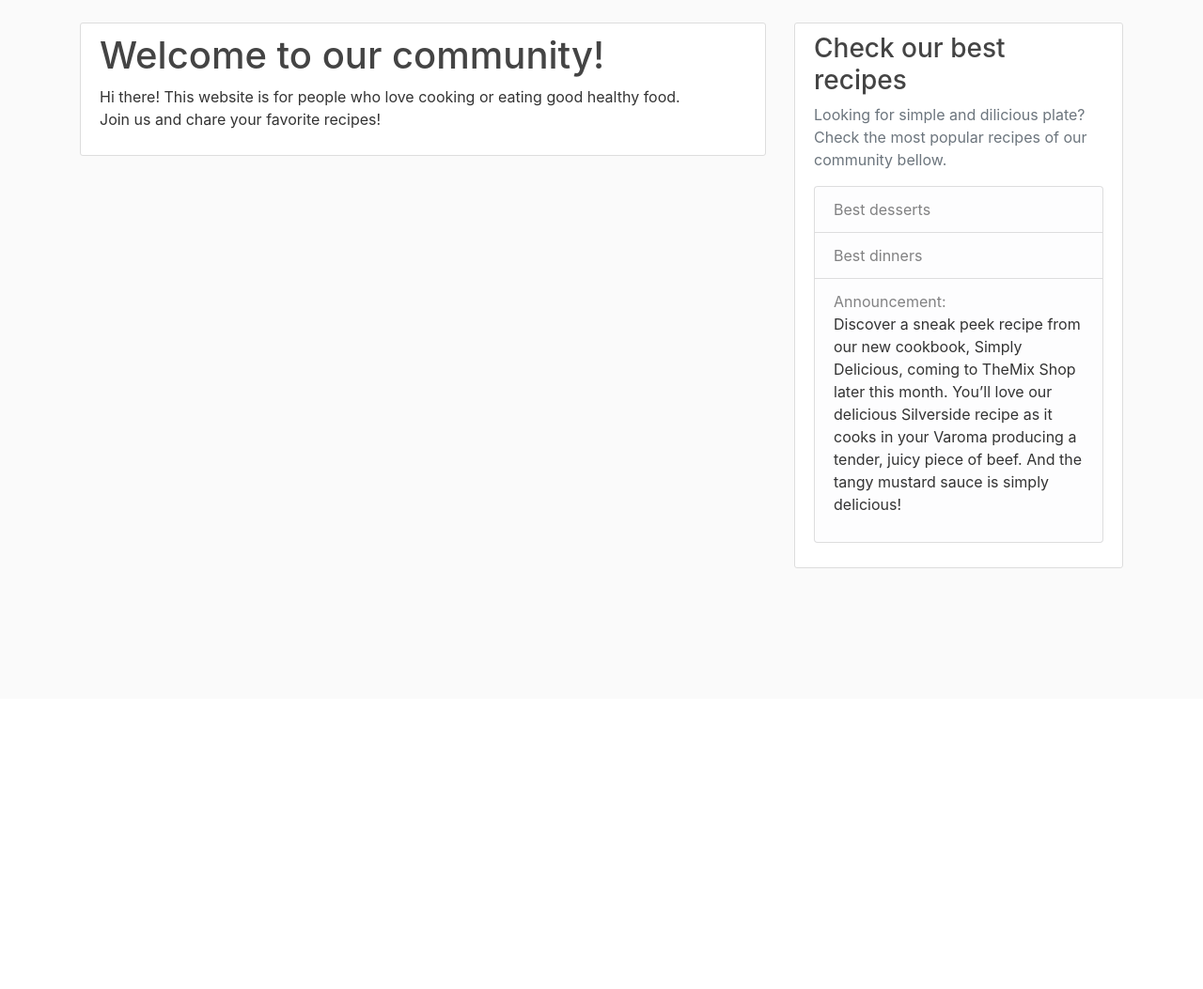
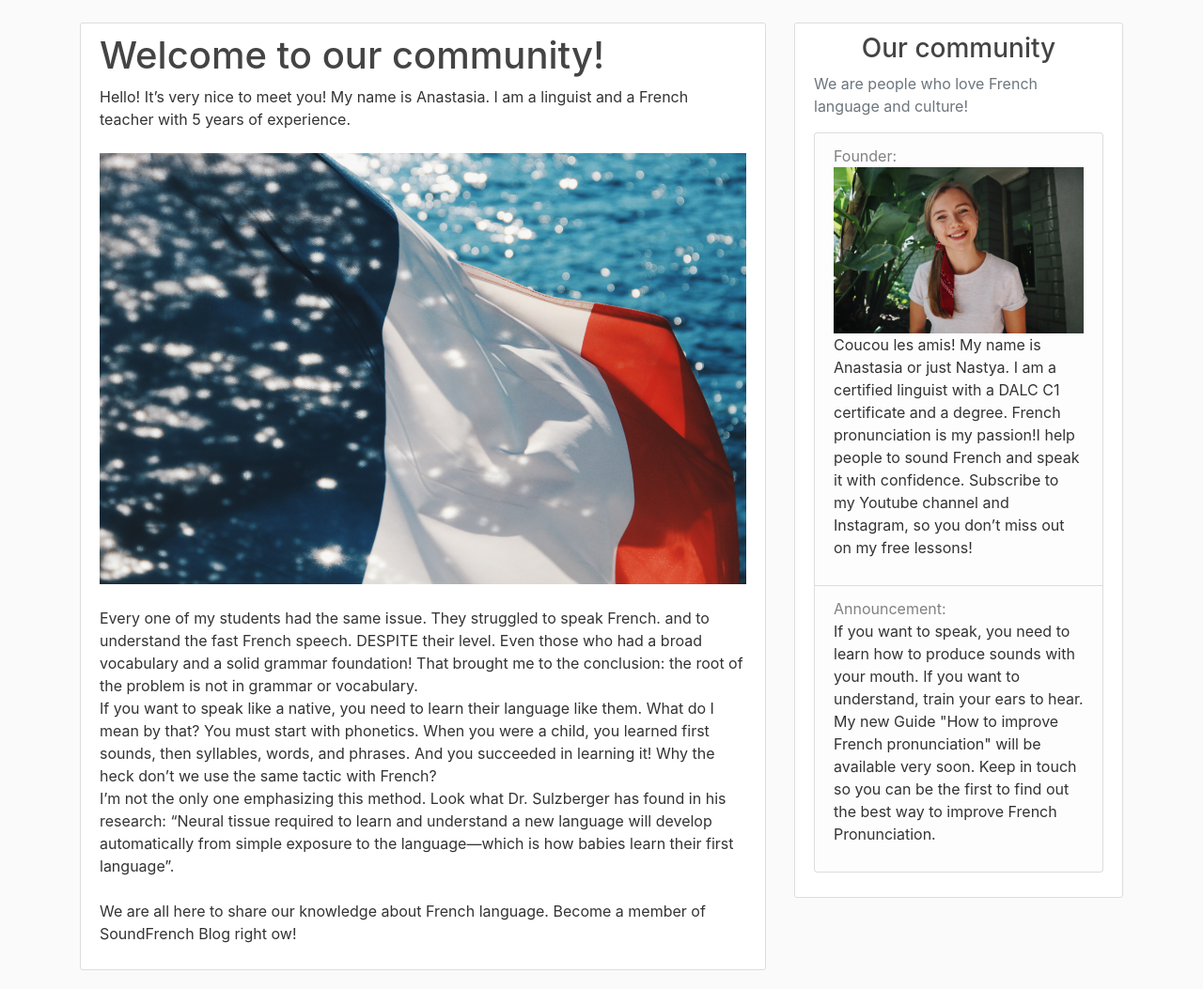
Before and after one commit to anastasssia88/Django-Blog, a Django app: page /about/ in a window 1280 px wide. Shown: the part 56-1109 px from the top of the page at 94% size. Before the commit the page ends 661 px from the top, so only its background shows below. Run offline with Django 3.2, Linux system fonts and the light colour scheme; some libraries are stand-ins or nearby versions.

Commit message:
Changed about page and sidebar, added two pictures

```diff
--- a/blog/templates/blog/about.html
+++ b/blog/templates/blog/about.html
@@ -3,8 +3,17 @@
 	<article class="media content-section">
   		<div class="media-body">
   			<h1>Welcome to our community!</h1>
-  			<p> Hi there! This website is for people who love cooking or eating good healthy food. <br>
-  				Join us and chare your favorite recipes!
+  			<p> Hello! It’s very nice to meet you! My name is Anastasia. I am a linguist and a French teacher with 5 years of experience.<br>
+  			<br>
+  			<img src="../static/blog/drapeau.jpg" class="img-fluid">
+  			<br>
+  			<br>
+  			Every one of my students had the same issue. They struggled to speak French. and to understand the fast French speech. DESPITE their level.
+			Even those who had a broad vocabulary and a solid grammar foundation! That brought me to the conclusion: the root of the problem is not in grammar or vocabulary. <br>
+			If you want to speak like a native, you need to learn their language like them. What do I mean by that? You must start with phonetics. When you were a child, you learned first sounds, then syllables, words, and phrases. And you succeeded in learning it! Why the heck don’t we use the same tactic with French? <br>
+			I’m not the only one emphasizing this method. Look what Dr. Sulzberger has found in his research: “Neural tissue required to learn and understand a new language will develop automatically from simple exposure to the language—which is how babies learn their first language”.<br>
+			<br>
+			We are all here to share our knowledge about French language. Become a member of SoundFrench Blog right ow!
 
   			</p>
   		</div>
--- a/blog/templates/blog/base.html
+++ b/blog/templates/blog/base.html
@@ -64,14 +64,14 @@
     </div>
     <div class="col-md-4">
       <div class="content-section">
-        <h3>Check our best recipes</h3>
-        <p class='text-muted'>Looking for simple and dilicious plate? Check the most popular recipes of our community bellow.
+        <h3 class="text-center">Our community</h3>
+        <p class='text-muted text-center"'>We are people who love French language and culture!
           <ul class="list-group">
-            <li class="list-group-item list-group-item-light">Best desserts<br>
-            <li class="list-group-item list-group-item-light">Best dinners<br>
-            </li>
+            <li class="list-group-item list-group-item-light">Founder: <br>
+            <img src="../static/blog/about-page.jpg" class="img-fluid">
+            <p style="color:#333333"> Coucou les amis! My name is Anastasia or just Nastya. I am a certified linguist with a DALC C1 certificate and a degree. French pronunciation is my passion!I help people to sound French and speak it with confidence. Subscribe to my Youtube channel and Instagram, so you don’t miss out on my free lessons!</p>
             <li class="list-group-item list-group-item-light">Announcement: <br>
-              <p style="color:#333333"> Discover a sneak peek recipe from our new cookbook, Simply Delicious, coming to TheMix Shop later this month. You’ll love our delicious Silverside recipe as it cooks in your Varoma producing a tender, juicy piece of beef. And the tangy mustard sauce is simply delicious!</p>
+              <p style="color:#333333"> If you want to speak, you need to learn how to produce sounds with your mouth. If you want to understand, train your ears to hear. My new Guide "How to improve French pronunciation" will be available very soon. Keep in touch so you can be the first to find out the best way to improve French Pronunciation.</p>
             </li>
           </ul>
         </p>
```
Also changed, not shown: blog/static/blog/about-page.jpg (added), blog/static/blog/drapeau.jpg (added), 6 other files.
